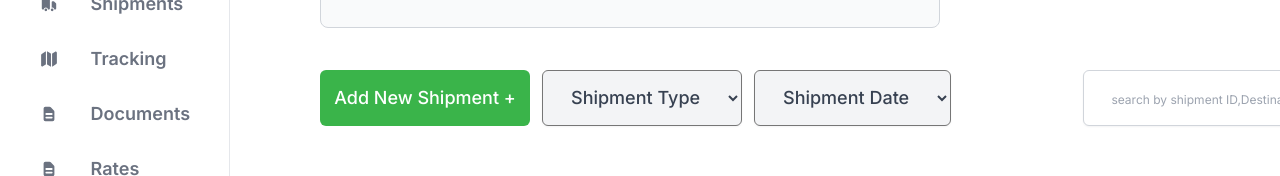
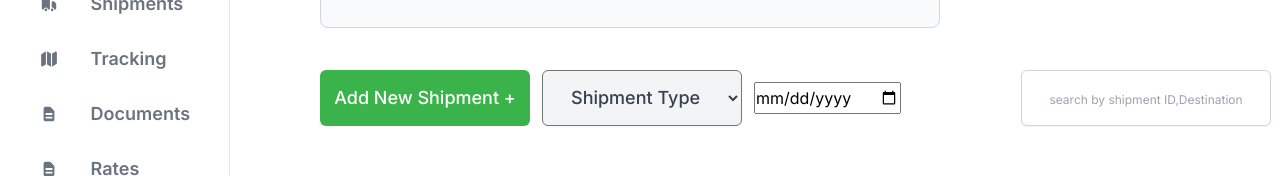
Before and after one commit to Dogunfx/oneport-frontend-main, a React (Create React App) app: page /customer/shipmentcustomer in a window 1280 px wide. Shown: the part 355-531 px from the top of the page. Built offline with nearby package versions, Linux system fonts and the light colour scheme; no server answers.

Commit message:
made the shipments date look readable

```diff
--- a/src/components/pages/ShipmentCustomer.jsx
+++ b/src/components/pages/ShipmentCustomer.jsx
@@ -107,9 +107,7 @@ const ShipmentCustomer = () => {
           </select>
         </div>
         <div className="shipment-date">
-          <select name="" id="">
-            <option value="Shipment Date">Shipment Date</option>
-          </select>
+          <input type="date" />
         </div>
         <div className="seach-input">
           <span>
--- a/src/components/shipmentInfo/ShipmentInfo.jsx
+++ b/src/components/shipmentInfo/ShipmentInfo.jsx
@@ -24,7 +24,11 @@ const ShipmentInfo = ({ shippingData }) => {
       </div>
       <table className="shipping-tbl">
         <tbody>
-          {shippingData.map((item) => (
+          {shippingData.map((item) => {
+            var neatDate = new Date(item.shipment_pickup_date)
+              .toUTCString()
+              .substring(0, 16);
+            return (
               <tr key={item.id}>
                 <td>
                   <div className="arrup-icon">
@@ -44,10 +48,11 @@ const ShipmentInfo = ({ shippingData }) => {
                 <td>
                   {item.destination_port_code}
                   <p>
-                  {item.destination_port_city}, {item.destination_port_country}
+                    {item.destination_port_city},{" "}
+                    {item.destination_port_country}
                   </p>
                 </td>
-              <td>{item.shipment_pickup_date}</td>
+                <td>{neatDate}</td>
                 <td>{item._id}</td>
                 <td>
                   <button className="btn-view" onClick={handleDetails}>
@@ -55,7 +60,8 @@ const ShipmentInfo = ({ shippingData }) => {
                   </button>
                 </td>
               </tr>
-          ))}
+            );
+          })}
         </tbody>
       </table>
     </div>
```
Lines whose indentation alone changed are shown as unchanged.
